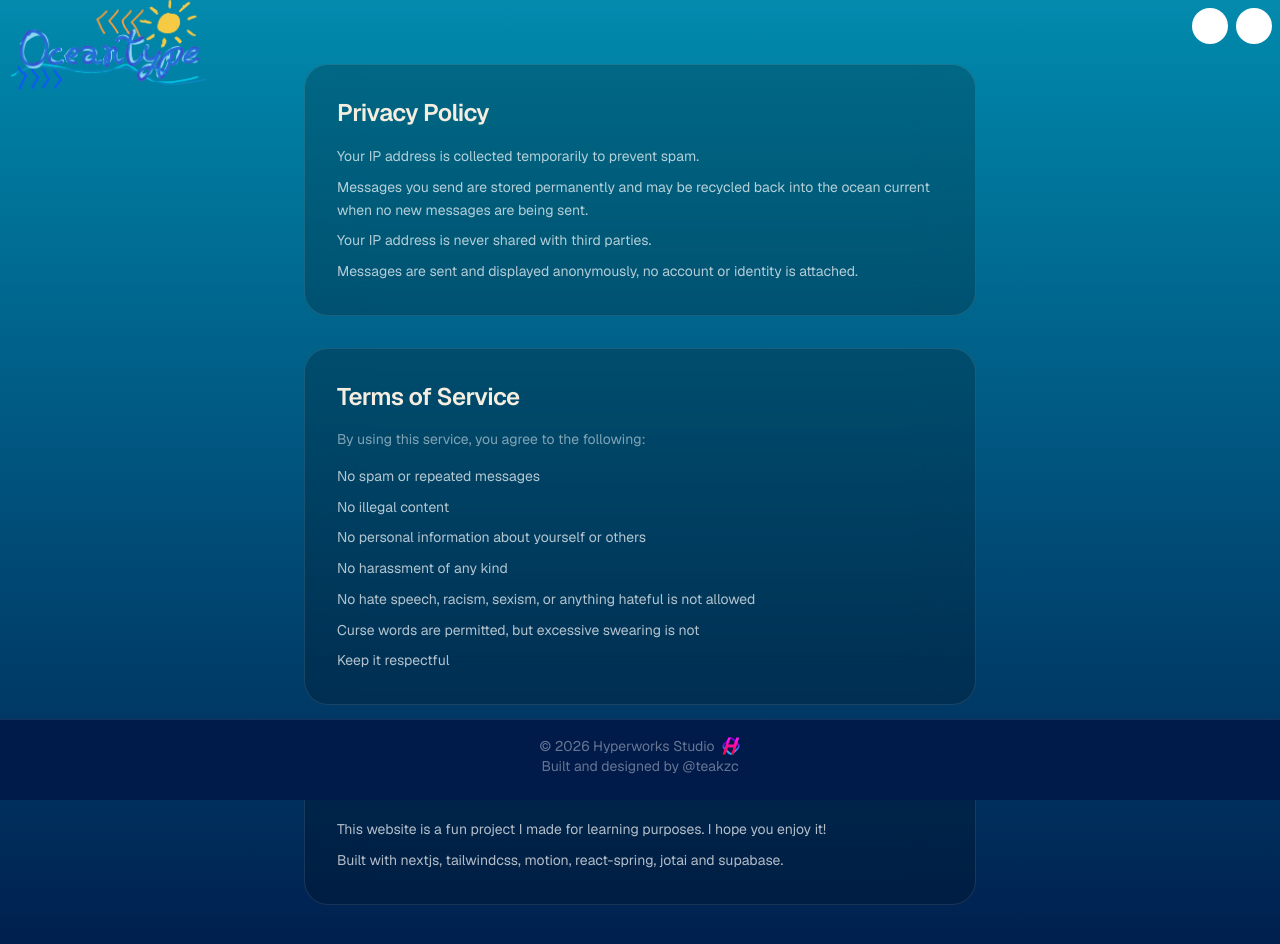
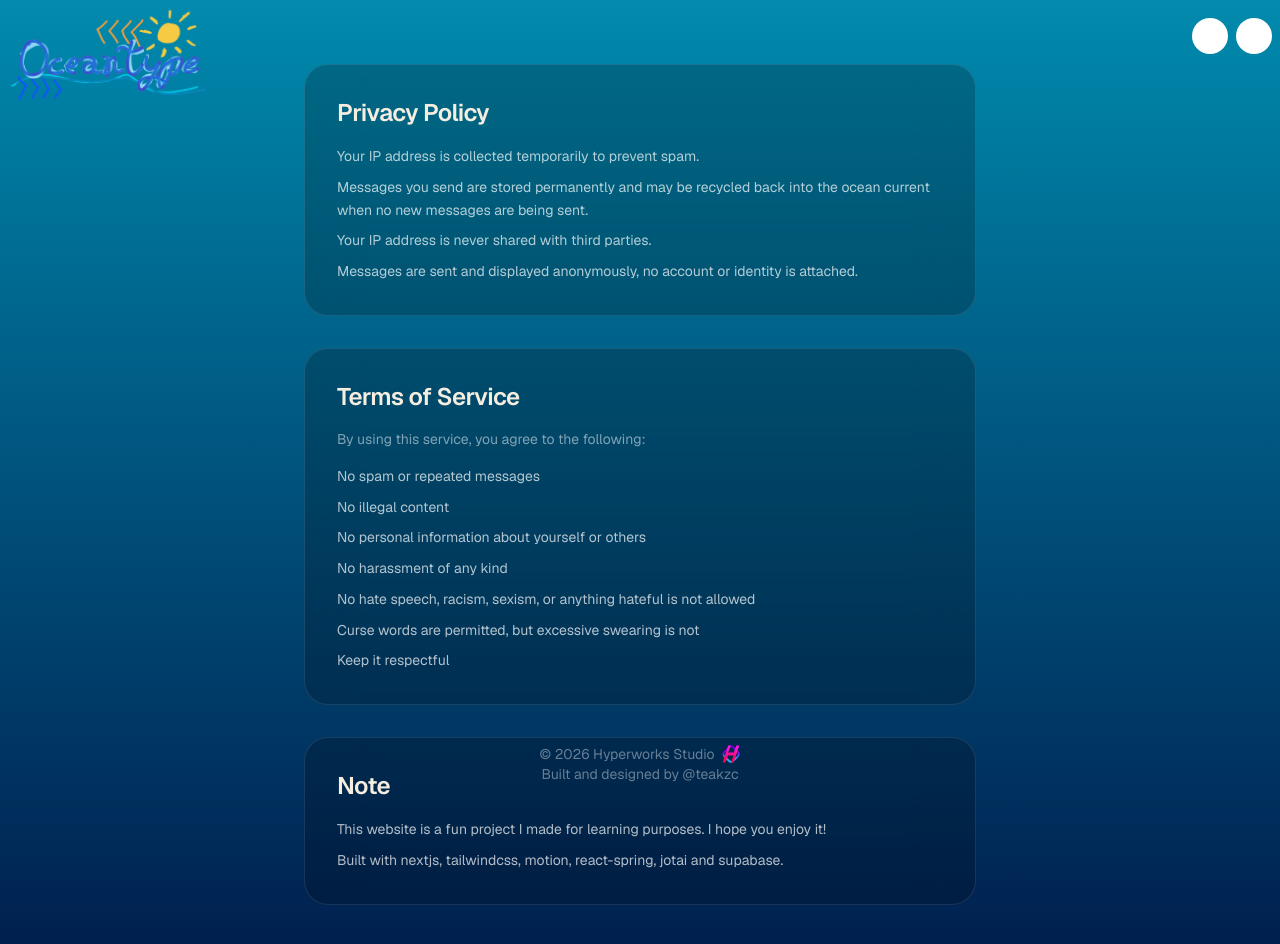
Before and after one commit to Hyperworks-Studio/oceantype, a Next.js app: page /info in a window 1280 px wide. Shown: the top 944 px of the page. Built offline with nearby package versions, Linux system fonts and the light colour scheme; some icons are missing.

Commit message:
feat: add text moderation
Also changed svg to png (svg didn't load)

Also fixed navbar position changing, and revamped info page

```diff
--- a/app/actions.ts
+++ b/app/actions.ts
@@ -1,12 +1,27 @@
 "use server";
 
-//import openai from "@/lib/openai";
 import supabaseServer from "@/lib/supabaseServer";
 import { headers } from "next/headers";
+
+import {
+    RegExpMatcher,
+    TextCensor,
+    englishDataset,
+    englishRecommendedTransformers,
+} from "obscenity";
+
+const matcher = new RegExpMatcher({
+    ...englishDataset.build(),
+    ...englishRecommendedTransformers,
+});
 
 export async function sendMessage(message: string) {
     if (message.length > 300) {
         return { success: false, error: "Message is too long!" };
+    }
+
+    if (matcher.hasMatch(message)) {
+        return { success: false, error: "Message is inappropriate" };
     }
 
     // get ip
--- a/app/info/navbar.tsx
+++ b/app/info/navbar.tsx
@@ -9,11 +9,11 @@ export default function Navbar() {
     const router = useRouter();
 
     return (
-        <nav className="fixed top-0 left-0 right-0 m-2 navbar gap-2 flex items-center">
+        <nav className="fixed top-0 left-0 right-0 m-2 navbar gap-2 flex items-center h-14">
             <Image
                 className="absolute translate-y-1/5"
                 draggable={false}
-                src={"/oceantype.svg"}
+                src={"/oceantype.png"}
                 alt="oceantype"
                 width={200}
                 height={30}
--- a/app/info/page.tsx
+++ b/app/info/page.tsx
@@ -3,7 +3,7 @@ import Navbar from "./navbar";
 
 export default function PrivacyAndTOS() {
     return (
-        <div className="bg-linear-to-b from-meridian to-abyss py-16 px-4">
+        <div className="bg-linear-to-b from-meridian to-abyss py-16 px-4 min-h-screen">
             <Navbar />
 
             <div className="max-w-2xl mx-auto space-y-8">
@@ -75,7 +75,7 @@ export default function PrivacyAndTOS() {
                     </ul>
                 </div>
 
-                <div className="fixed bottom-0 left-0 w-full border-t border-white/10 pt-4 pb-6 text-center text-white/40 text-sm bg-abyss">
+                <div className="fixed bottom-0 left-0 w-full pt-4 pb-4 text-center text-white/40 text-sm">
                     <div className="flex items-center justify-center gap-2">
                         <p>© 2026 Hyperworks Studio</p>
 
--- a/app/navbar.tsx
+++ b/app/navbar.tsx
@@ -10,11 +10,11 @@ export default function Navbar({ init }: { init: number }) {
     const router = useRouter();
 
     return (
-        <nav className="navbar m-2 gap-2 flex items-center">
+        <nav className="navbar m-2 gap-2 flex items-center h-14">
             <Image
                 className="absolute translate-y-1/5"
                 draggable={false}
-                src={"/oceantype.svg"}
+                src={"/oceantype.png"}
                 alt="oceantype"
                 width={200}
                 height={30}
--- a/app/ocean.tsx
+++ b/app/ocean.tsx
@@ -13,10 +13,10 @@ interface Message {
 }
 
 // ─── tuning knobs ────────────────────────────────────────────────
-const FEED_INTERVAL_MS = 500; // how often the dice is rolled (ms)
-const RECENT_WINDOW_MS = 1000; // window to count "fresh" messages (ms)
+const FEED_INTERVAL_MS = 250; // how often the dice is rolled (ms)
+const RECENT_WINDOW_MS = 5000; // window to count "fresh" messages (ms)
 const BASE_CHANCE = 0.5; // base probability of recycling per tick
-const CHANCE_REDUCTION = 0.1; // probability drop per fresh message in window
+const CHANCE_REDUCTION = 0.075; // probability drop per fresh message in window
 const MIN_CHANCE = 0.01; // floor — never fully stops recycling
 // ─────────────────────────────────────────────────────────────────
 
--- a/app/page.tsx
+++ b/app/page.tsx
@@ -18,7 +18,6 @@ export default async function Current() {
             <Navbar init={messageCount} />
             <Ocean />
             <LightRays />
-
             <MessageInput />
         </div>
     );
--- a/package.json
+++ b/package.json
@@ -14,6 +14,7 @@
         "jotai": "^2.20.0",
         "motion": "^12.40.0",
         "next": "16.2.6",
+        "obscenity": "^0.4.6",
         "react": "19.2.4",
         "react-dom": "19.2.4",
         "react-spring": "^10.0.4"
```
Also changed, not shown: 1 other file (tests, documents, lock files or other folders).
